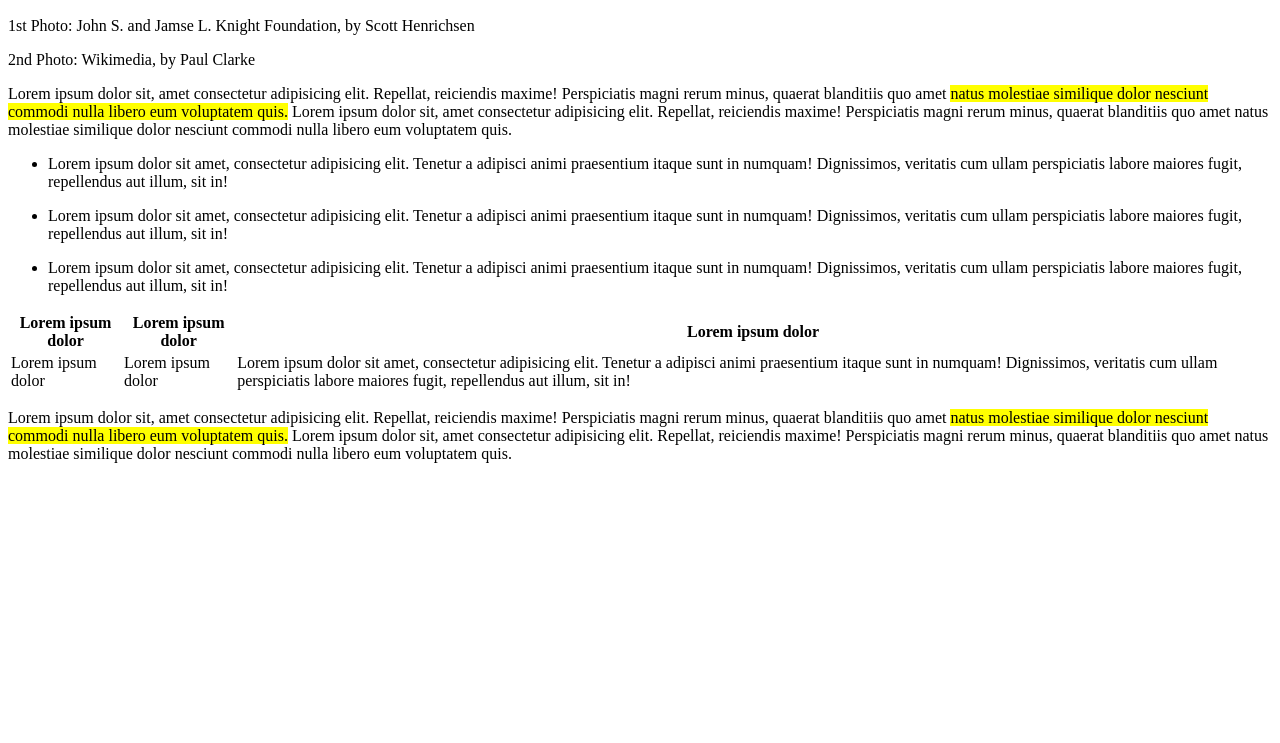
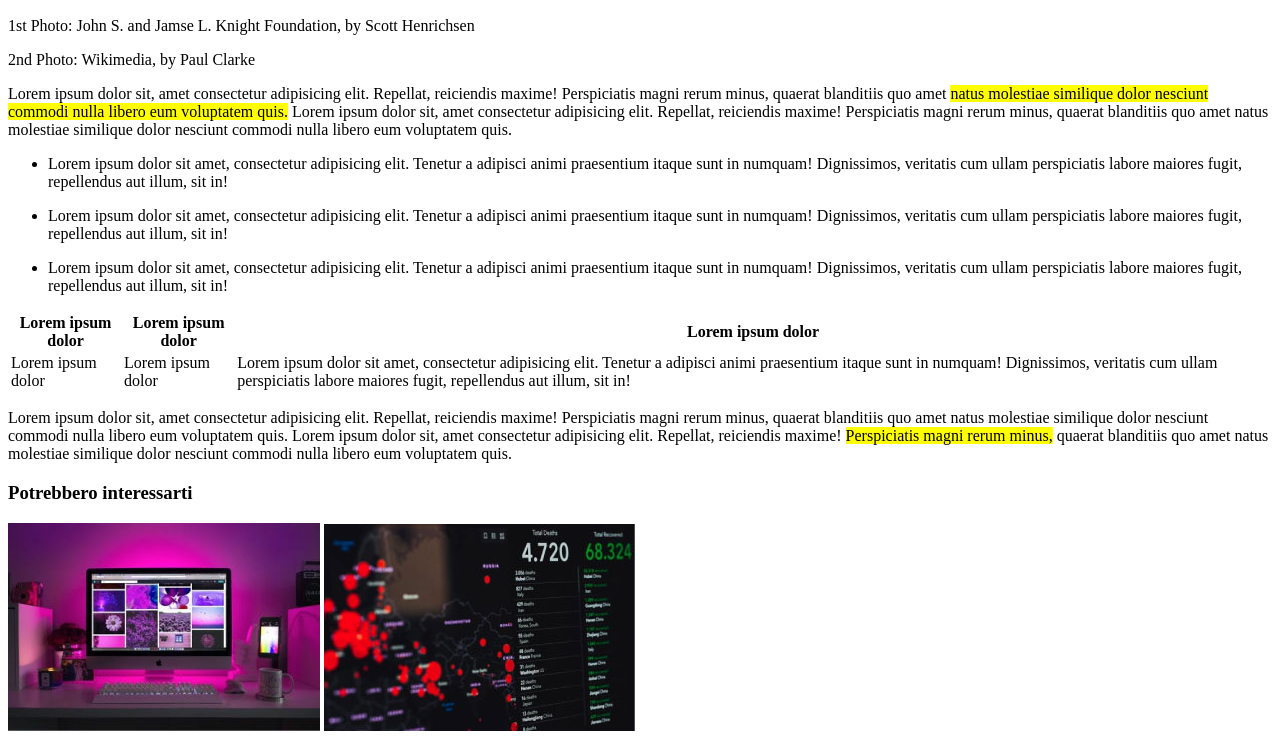
Before and after one commit to Gargantua892/html-css-booleaner, a plain HTML site: page index.html in a window 1280 px wide. Shown: the part 596-1339 px from the top of the page. Before the commit the page ends 1075 px from the top, so only its background shows below. Drawn offline with Linux system fonts and the light colour scheme.

Commit message:
fine sviluppo pagina idex.html

```diff
--- a/index.html
+++ b/index.html
@@ -100,13 +100,22 @@
     <section>
         <p>Lorem ipsum dolor sit, amet consectetur adipisicing elit.
             Repellat, reiciendis maxime! Perspiciatis magni rerum minus,
-            quaerat blanditiis quo amet <span class="highlight">natus molestiae similique dolor
-            nesciunt commodi nulla libero eum voluptatem quis.</span> Lorem ipsum dolor sit, amet consectetur adipisicing elit.
-            Repellat, reiciendis maxime! Perspiciatis magni rerum minus,
+            quaerat blanditiis quo amet natus molestiae similique dolor
+            nesciunt commodi nulla libero eum voluptatem quis. Lorem ipsum dolor sit, amet consectetur adipisicing elit.
+            Repellat, reiciendis maxime! <span class="highlight">Perspiciatis magni rerum minus,</span>
             quaerat blanditiis quo amet natus molestiae similique dolor
             nesciunt commodi nulla libero eum voluptatem quis.</p>
     </section>
     <!-- fine sezione tabella -->
+
+    <!-- articoli correlati -->
+    <section id="related-articles">
+        <h3>Potrebbero interessarti</h3>
+        <img src="img/monitor.jpg" alt="immagine di copertina del primo articolo">
+        <img src="img/graph.jpg" alt="immagine di copertina del secondo articolo">
+    </section>
+
+    <!-- fine articoli correlati -->
 
   </main>
   <footer>
```
